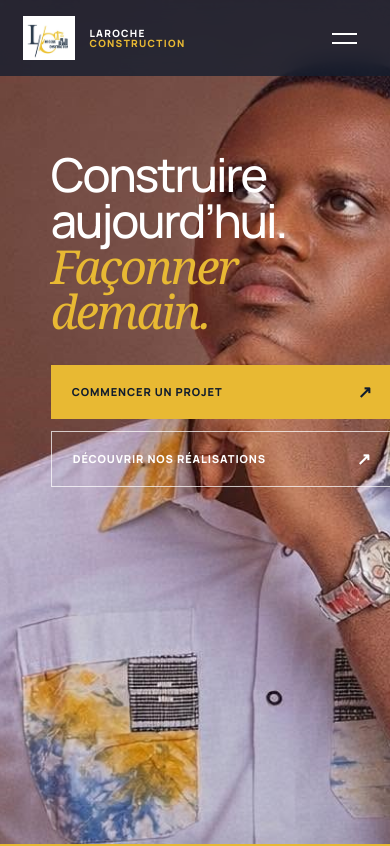
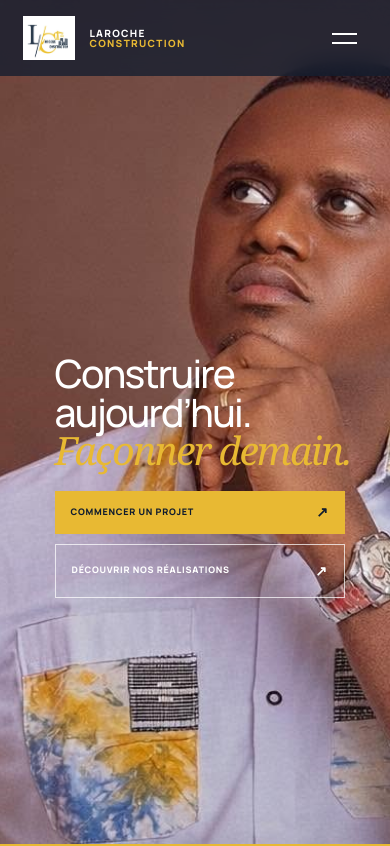
Before and after one commit to kodidarmk-crypto/LarocheConstruction, a website: page index.html in a window 390 px wide. Shown: the top 846 px of the page. Drawn offline with nearby package versions, Linux system fonts and the light colour scheme; no server answers.

Commit message:
Refine mobile hero positioning and buttons

```diff
--- a/mobile-home.css
+++ b/mobile-home.css
@@ -12,24 +12,32 @@
   .hero-content {
     left: 7vw;
     right: 7vw;
-    top: 50%;
-    transform: translateY(-50%);
+    top: auto;
+    margin: clamp(300px, 42vh, 360px) 7vw 0;
+    transform: none;
   }
 
   .hero-content h1 {
-    font-size: clamp(42px, 12vw, 62px);
-    margin-bottom: 30px;
+    font-size: clamp(36px, 10vw, 50px);
+    margin-bottom: 22px;
   }
 
   .hero-actions {
     align-items: stretch;
     flex-direction: column;
-    gap: 12px;
+    gap: 10px;
     margin-top: 0;
   }
 
   .hero-actions .button {
     justify-content: space-between;
-    width: 100%;
+    font-size: 9px;
+    gap: 10px;
+    padding: 14px 16px;
+    width: min(100%, 290px);
+  }
+
+  .hero-actions .button span {
+    font-size: 14px;
   }
 }
```
